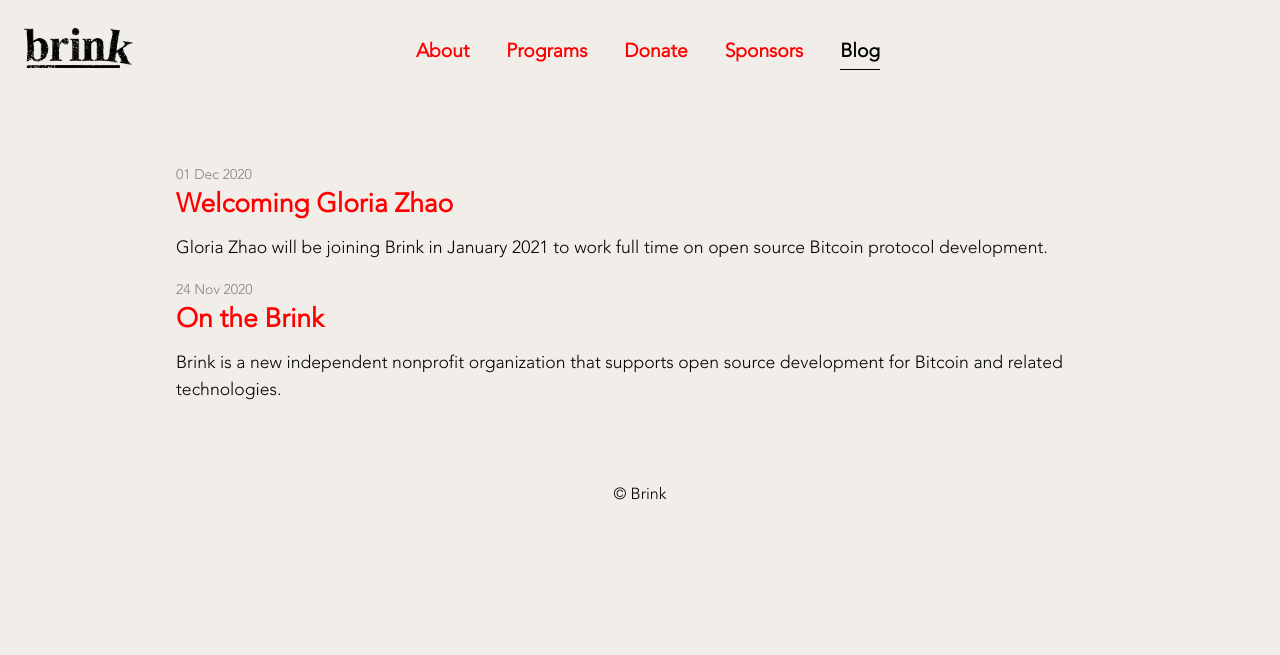
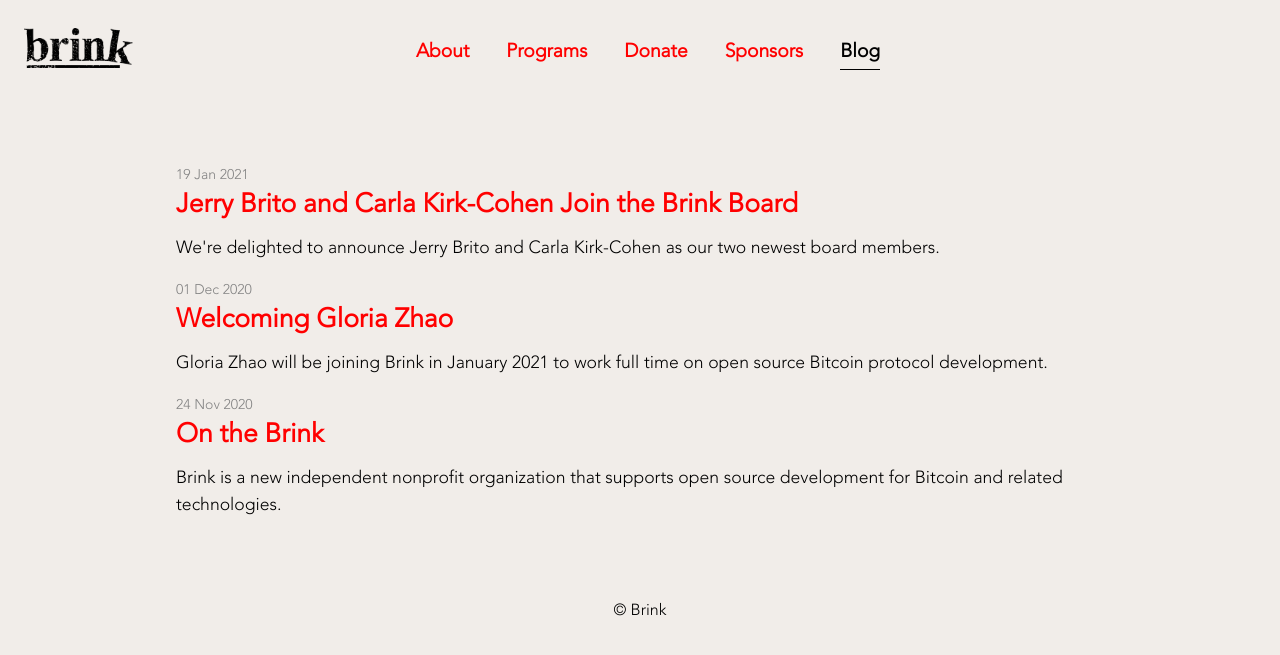
Before and after one commit to bitcoinbrink/website, a Jekyll site: the page built from blog.md, in a window 1280 px wide. Shown: the top 655 px of the page. Built offline with Jekyll 4.4.1, drawn with Linux system fonts in a browser that asks for light colours; some of the changed lines change nothing that is shown.

Commit message:
Jerry and Carla blog post

```diff
--- /dev/null
+++ b/_posts/2021-01-19-jerry-and-carla-join-brink-board.md
@@ -0,0 +1,71 @@
+---
+title: "Jerry Brito and Carla Kirk-Cohen Join the Brink Board"
+permalink: /blog/2021/01/19/jerry-and-carla-join-brink-board/
+layout: post
+author: brink
+name: "brink"
+image: /assets/images/b_logo_square.png
+alt: Announcing Jerry and Carla
+category: "News"
+description: We're delighted to announce Jerry Brito and Carla Kirk-Cohen as
+  our two newest board members.
+---
+
+<img src="/assets/images/jerry-carla-board.png" alt="Jerry and Carla join the board">
+
+We're delighted to announce our two newest board members: Jerry Brito and Carla
+Kirk-Cohen. Jerry and Carla will serve on our board for a term of two years.
+
+Jerry and Carla both bring invaluable skills to our board. Jerry has enormous
+experience in nonprofit governance and fundraising and has been advocating for
+sensible public policy around Bitcoin for many years. Carla is an expert on the
+Lightning Network and as a recent alumnus from the Chaincode residency program
+brings the perspective of the engineers that Brink exists to support.
+
+Please join us in welcoming Jerry and Carla!
+
+## Jerry Brito
+
+Jerry is executive director of [Coin Center][], the leading non-profit research
+and advocacy group focused on the public policy issues facing cryptocurrency
+technologies like Bitcoin.
+
+Jerry has [testified][jerry testimony] several times before the U.S. Congress
+about cryptocurrencies, and regularly holds briefings for and consultations
+with policy makers. He has presented on cryptocurrencies at the the CFTC, SEC,
+Treasury Department, State Department, and the White House, as well as the
+Council on Foreign Relations, the Brookings Institution, and elsewhere. His
+scholarly [research][jerry research] has been published in the Harvard Journal
+of Law & Public Policy and the Stanford Technology Law Review among other
+outlets, and his [articles][jerry articles] have appeared in the Wall Street
+Journal, the New York Times, and elsewhere.
+
+## Carla Kirk-Cohen
+
+Carla is a software engineer at [Lightning Labs][], where she works on the lnd
+Lightning Network implementation and associated infrastructure projects. Prior
+to joining Lightning Labs, she worked as a software engineer at Cryptocurrency
+exchange [Luno][] and holds an Honors Degree in Economics and Computer Science
+from the University of Cape Town.
+
+Carla was onboarded to full time work on Lightning at the [Chaincode 2019
+residency][residency], and has joined the Brink board with the goal of helping
+other developers find their way to Bitcoin.
+
+## About Brink
+
+Brink is a Bitcoin research and development centre, founded in 2020 to support
+independent open source protocol developers and mentor new contributors. Find
+out more about our [grants][] and [fellowship][] programs, and how to [support
+us][].
+
+[Coin Center]: https://www.coincenter.org/
+[jerry testimony]: https://jerrybrito.com/testimony
+[jerry research]: https://jerrybrito.com/research
+[jerry articles]: https://jerrybrito.com/opeds
+[Lightning Labs]: https://lightning.engineering/
+[Luno]: https://www.luno.com/
+[residency]: https://residency.chaincode.com/
+[grants]: /programs#grants
+[fellowship]: /programs#fellowship
+[support us]: /donate
--- a/_sass/main.scss
+++ b/_sass/main.scss
@@ -386,6 +386,7 @@
       margin-top: 3rem;
       margin-bottom: 3rem;
       font-size: 3rem;
+      line-height: initial;
     }
   }
 
```
Also changed, not shown: assets/images/jerry-carla-board.png (added).
